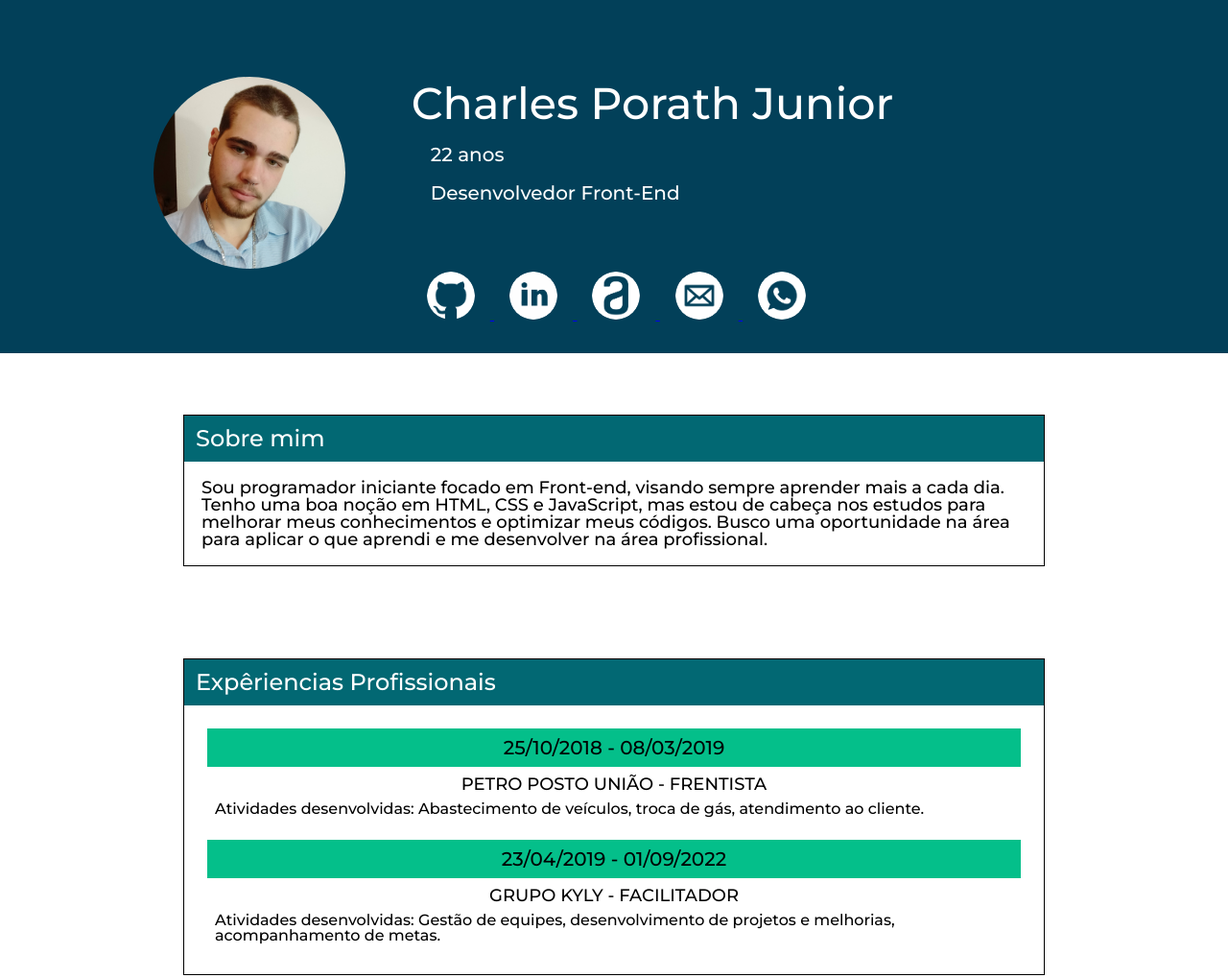
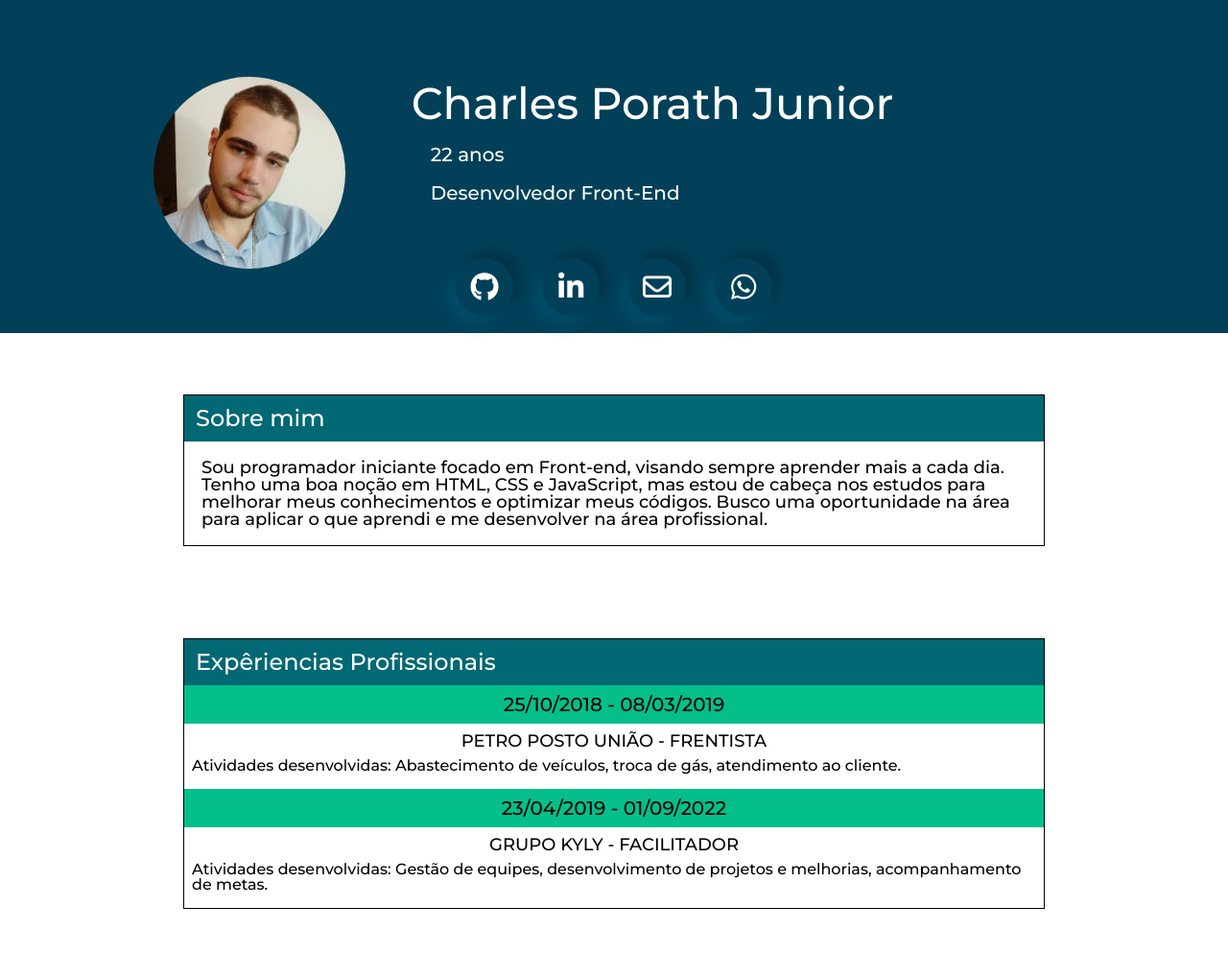
Before and after one commit to PorathJr/Curr-culo, a plain HTML site: page index.html in a window 1280 px wide. Shown: the top 1019 px of the page at 96% size. Drawn offline with Linux system fonts and the light colour scheme.

Commit message:
Alterações de visual e correção de bugs

```diff
--- a/index.html
+++ b/index.html
@@ -8,6 +8,8 @@
   <link rel="preconnect" href="https://fonts.googleapis.com">
   <link rel="preconnect" href="https://fonts.gstatic.com" crossorigin>
   <link href="https://fonts.googleapis.com/css2?family=Montserrat:wght@100;300;500&display=swap" rel="stylesheet">
+  <link rel="stylesheet" href="https://cdnjs.cloudflare.com/ajax/libs/font-awesome/6.3.0/css/all.min.css">
+  <link rel="website icon" type="png" href="./img/CPJ.png">
   <link rel="stylesheet" href="./reset.css">
   <link rel="stylesheet" href="./style.css">
 </head>
@@ -16,30 +18,35 @@
     <div class="cabecalho__imagem">
       <img src="./img/foto.jpg" alt="Foto de Charles Porath Junior">
     </div>
-
     <div class="cabecalho__texto">
       <h1 class="nome">Charles Porath Junior</h1>
       <h3 class="informacoes">22 anos</h3>
       <h3 class="informacoes">Desenvolvedor Front-End</h3>
     </div>
-
-    <div class="cabecalho__logos">
-      <a href="https://github.com/PorathJr">
-        <img src="./img/github.png" alt="Logo GitHub">
-      </a>
-      <a href="https://www.linkedin.com/in/charles-porath-junior-4120021a6/">
-        <img src="./img/linkedin.png" alt="Logo Linkedin">
-      </a>
-      <a href="https://cursos.alura.com.br/user/porathjr">
-        <img src="./img/alura.png" alt="Logo Alura">
-      </a>
-      <a href="mailto:contatocharlesjr@gmail.com">
-        <img src="./img/email.png" alt="Logo Email">
-      </a>
-
-      <a href="https://wa.me/5547991099957">
-        <img src="./img/whatsapp.png" alt="Logo Whatsapp">
-      </a>
+ </ul>
+    <div class="social__menu">
+      <ul>
+        <li>
+          <a href="https://github.com/PorathJr" target="_blank">
+            <i class="fab fa-github"></i>
+          </a>
+        </li>
+        <li>
+          <a href="https://www.linkedin.com/in/charles-porath-junior-4120021a6/" target="_blank">
+            <i class="fab fa-linkedin-in"></i>
+          </a>
+        </li>
+        <li>
+          <a href="mailto:contatocharlesjr@gmail.com" target="_blank">
+            <i class="far fa-envelope"></i>
+          </a>
+        </li>
+        <li>
+          <a href="https://wa.me/5547991099957" target="_blank">
+            <i class="fab fab fa-whatsapp"></i>
+          </a>
+        </li>
+      </ul>
     </div>
   </header>
   <main>
@@ -48,12 +55,8 @@
         <h2 class="sobre__titulo">Sobre mim</h2>
         <p class="sobre__texto">Sou programador iniciante focado em Front-end, visando sempre aprender mais a cada dia. Tenho uma boa noção em HTML, CSS e JavaScript, mas estou de cabeça nos estudos para melhorar meus conhecimentos e optimizar meus códigos. Busco uma oportunidade na área para aplicar o que aprendi e me desenvolver na área profissional.</p>
       </div>
-
-
       <div class="experiencias">
         <h2 class="experiencias__titulo">Expêriencias Profissionais</h2>
-
-
         <div class="caixa">
           <div class="experiencias__empresas">
             <h3 class="experiencias__data">25/10/2018 - 08/03/2019</h3>
@@ -67,25 +70,19 @@
           </div>
         </div>
       </div>
-
-
       <div class="cursos">
         <h2 class="cursos__titulo">Cursos</h2>
-
-
         <div class="caixa">
           <div class="cursos__empresas">
             <h3 class="cursos__titulo-html">HTML e CSS</h3>
             <p class="cursos__texto">Alura</p>
             <p class="cursos__texto">Curso de formação em HTML e CSS onde foi desenvolvido e criação de páginas na web, formuários, flexbix e gird, responsividade.</p>
           </div>
-
           <div class="cursos__empresas">
             <h3 class="cursos__titulo-js">JavaScript para Front-end</h3>
             <p class="cursos__texto">Alura</p>
             <p class="cursos__texto">Curso de formação em JavaScript, onde foi deenvolvido a criação de páginas dinâmicas, manipulação de DOM, armazenamento de dados, reconhecimento de voz, dados de API, array, requisições e validação de formulários.</p>
           </div>
-
           <div class="cursos__empresas">
             <h3 class="cursos__titulo-design">Designer Gráfico</h3>
             <p class="cursos__texto">Cetelbras</p>
@@ -93,9 +90,7 @@
           </div>
           <a href="https://cursos.alura.com.br/user/porathjr/fullCertificate/ae9f677cb4e27520d67ae5099119037f" class="certificados">Ver Certificados Alura</a>
         </div>
-
       </div>
-
     </section>
   </main>
 </body>
--- a/style.css
+++ b/style.css
@@ -45,13 +45,89 @@ body {
   margin: 1em;
 }
 
+
+.titulo {
+  color: #FFF;
+  font-size: 1.1em !important;
+  text-transform: uppercase;
+  letter-spacing: 0.1em;
+  transform: scale(0);
+  transition: 0.5s;
+  transition-delay: 0s;
+}
+
+.teste__item:hover .titulo {
+  transform: scale(1);
+  transition-delay: 0.25s;
+}
+
+
+
 .cabecalho__logos {
-  color: var(--branco);
   grid-column: 2 / 3;
+  display: flex;
   margin: 0 0 0 2em;
 
 }
+/* TESTEEEEEAAAAAAAAAAAAAAAAAAAAA */
+.social__menu {
+  margin: 1em;
+}
 
+.social__menu ul {
+  position: absolute;
+  display: flex;
+  left: 50%;
+  padding: 0;
+  margin: 0;
+  transform: translate(-50%, -50%);
+}
+
+.social__menu ul li {
+  list-style: none;
+  margin: 0 15px;
+}
+
+.social__menu ul li .fab, .social__menu ul li .far {
+  font-size: 30px;
+  line-height: 60px;
+  transition: .3s;
+  color: #FFF;
+}
+
+.social__menu ul li .fab:hover, .social__menu ul li .far:hover {
+  color: var(--azul-claro);
+}
+
+
+
+.social__menu ul li a {
+  color: #FFF;
+  position: relative;
+  display: block;
+  width: 60px;
+  height: 60px;
+  text-align: center;
+  transition: .3s;
+  border-radius: 50%;
+  background: #024059;
+  box-shadow:  9px -9px 13px #023449,
+             -9px 9px 13px #024c69;
+}
+
+.social__menu ul li a:hover {
+  transform: translate(0, -10%);
+  border-radius: 50%;
+  border-radius: 50%;
+background: #c7c7c7;
+box-shadow: inset 9px -9px 13px #b8b8b8,
+            inset -9px 9px 13px #ffffff;
+
+}
+
+
+
+/* TESTEEEEEAAAAAAAAAAAAAAAAAAAAA */
 .cabecalho__logos img{
   transition: .2s;
 }
@@ -95,14 +171,13 @@ body {
   display: flex;
   flex-direction: column;
   text-align: center;
-  padding: 1em;
-
 }
 
 .experiencias__data {
   font-size: 20px;
-  background-color: var(--verde-claro);
+  background: var(--verde-claro);
   padding: .5em;
+  margin: 0;
 
 }
 
@@ -119,8 +194,7 @@ body {
 }
 
 .experiencias__empresas {
-  margin: .5em 0;
-  padding: 0 .5em .5em .5em;
+  padding-bottom: 1em;
 }
 
 .cursos__titulo-html {
@@ -153,6 +227,8 @@ body {
   margin: 1em;
 }
 
+
+
 .certificados {
   background-color: var(--aul-escuro);
   text-align: center;
@@ -178,15 +254,18 @@ body {
   }
 
   .nome {
+    font-size: 24px;
     text-align: center;
   }
 
   .informacoes {
+    font-size: 20px;
     text-align: center;
   }
 
   .cabecalho__logos {
     display: flex;
+    flex-wrap: nowrap;
     align-items: center;
     margin: auto
   }
@@ -194,4 +273,12 @@ body {
   .experiencias, .sobre, .cursos{
     width: 90vw;
   }
+
+  .cabecalho__logos a img{
+    margin: .5em;
+  }
+
+  .certificados {
+    font-size: 18px;
+  }
 }
```
Also changed, not shown: img/CPJ.png (added).
